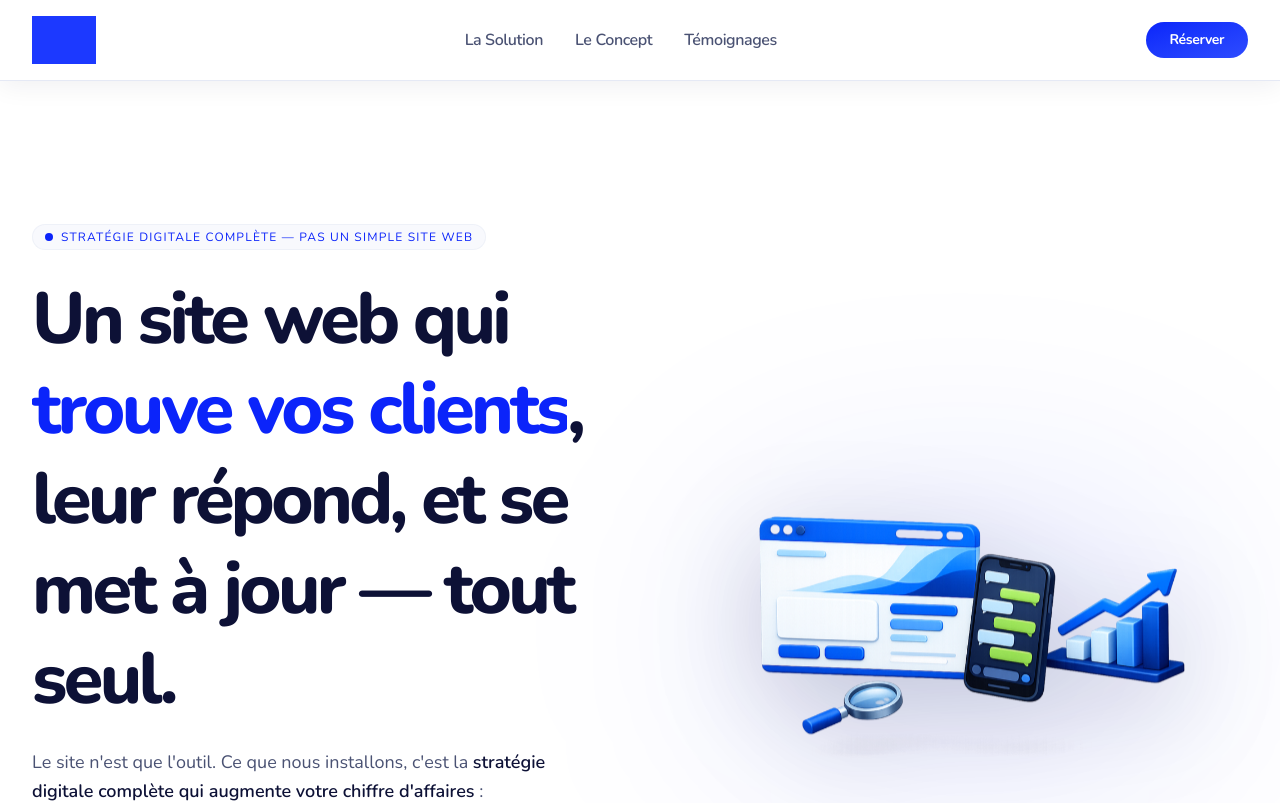
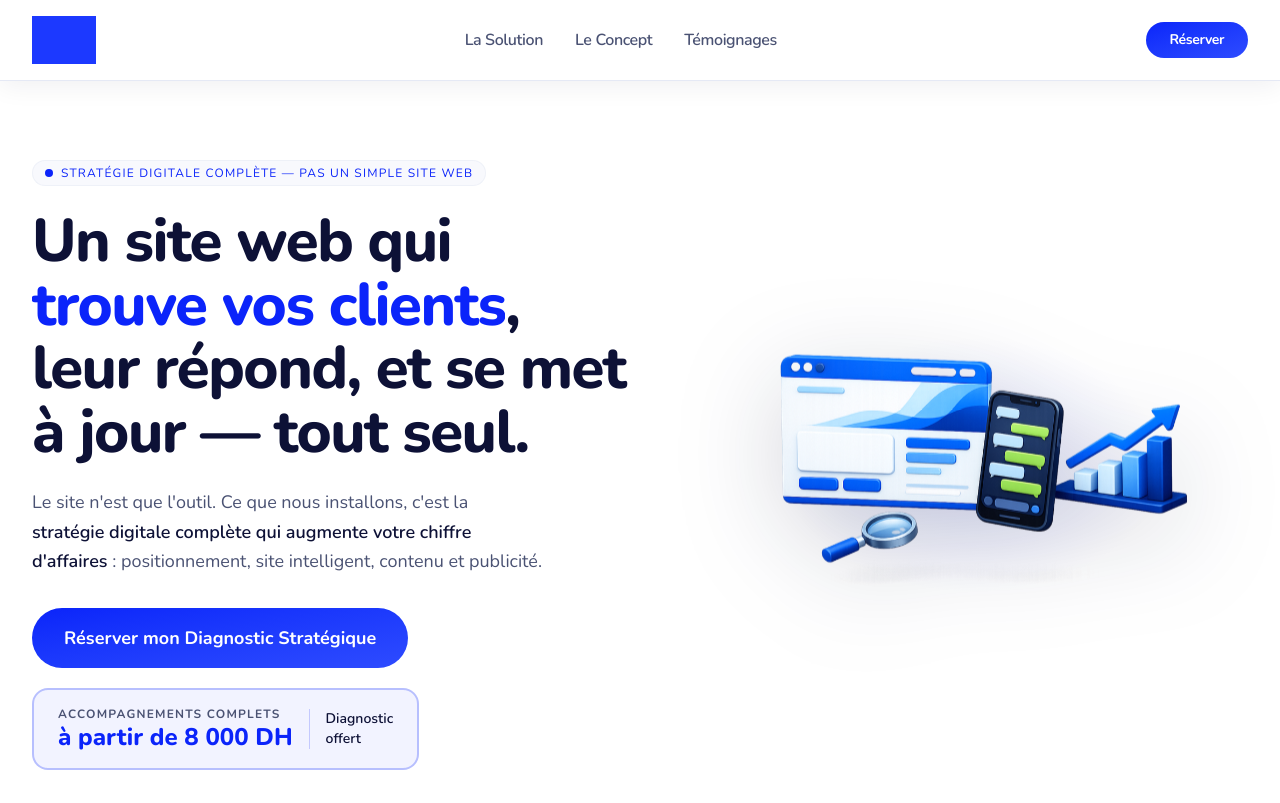
Before and after one commit to innoftmarketing/nova-ai, a Next.js app: page / in a window 1280 px wide. Shown: the top 803 px of the page. Built offline with nearby package versions, Linux system fonts and the light colour scheme; grey boxes are pictures that could not be loaded.

Commit message:
Hero spacing: balanced grid, tighter rhythm, above-the-fold complete
Co-Authored-By: Claude Fable 5 <noreply@anthropic.com>

```diff
--- a/src/app/page.tsx
+++ b/src/app/page.tsx
@@ -933,8 +933,8 @@ export default function Home() {
 
       <main className="pt-24">
         {/* ── Section 1: Hero ── */}
-        <section className="relative overflow-hidden px-8 py-20 lg:py-32 max-w-7xl mx-auto">
-          <div className="grid lg:grid-cols-2 gap-16 items-center">
+        <section className="relative overflow-hidden px-8 pt-12 pb-16 lg:pt-16 lg:pb-24 max-w-7xl mx-auto">
+          <div className="grid lg:grid-cols-[1.05fr_0.95fr] gap-10 lg:gap-14 items-center">
             <div className="z-10">
               <div className="inline-flex items-center gap-2 px-3 py-1 rounded-full bg-secondary-container/30 border border-outline-variant/20 mb-6">
                 <span className="w-2 h-2 rounded-full bg-primary-container" />
@@ -942,19 +942,19 @@ export default function Home() {
                   Stratégie digitale complète — pas un simple site web
                 </span>
               </div>
-              <h1 className="font-headline text-5xl lg:text-7xl font-extrabold leading-tight mb-6 tracking-tighter text-on-surface">
+              <h1 className="font-headline text-[2.6rem] leading-[1.08] lg:text-6xl font-extrabold lg:leading-[1.06] mb-6 tracking-tight text-on-surface [text-wrap:balance]">
                 Un site web qui{" "}
                 <span className="bg-gradient-to-r from-primary-container to-primary bg-clip-text text-transparent">
                   trouve vos clients
                 </span>
                 , leur répond, et se met à jour — tout seul.
               </h1>
-              <p className="text-lg text-on-surface-variant leading-relaxed max-w-xl mb-2">
+              <p className="text-lg text-on-surface-variant leading-relaxed max-w-lg">
                 Le site n&apos;est que l&apos;outil. Ce que nous installons, c&apos;est la{" "}
                 <span className="text-on-surface font-semibold">stratégie digitale complète qui augmente votre chiffre d&apos;affaires</span>{" "}
                 : positionnement, site intelligent, contenu et publicité.
               </p>
-              <div className="flex flex-col sm:flex-row gap-4 mt-10">
+              <div className="flex flex-col sm:flex-row gap-4 mt-8">
                 <a
                   href="#contact"
                   className="px-8 py-4 bg-gradient-to-br from-[#0b24fa] to-[#2e4bff] text-white rounded-full font-bold text-lg hover:shadow-[0_0_30px_rgba(36,64,255,0.3)] transition-all text-center"
@@ -962,7 +962,7 @@ export default function Home() {
                   Réserver mon Diagnostic Stratégique
                 </a>
               </div>
-              <div className="mt-6 inline-flex items-center gap-4 rounded-2xl border-2 border-[#0b24fa]/25 bg-[#0b24fa]/5 px-6 py-4">
+              <div className="mt-5 inline-flex items-center gap-4 rounded-2xl border-2 border-[#0b24fa]/25 bg-[#0b24fa]/5 px-6 py-4">
                 <div>
                   <p className="text-xs font-bold uppercase tracking-widest text-on-surface-variant">
                     Accompagnements complets
@@ -978,8 +978,8 @@ export default function Home() {
               </div>
             </div>
 
-            <div className="relative flex justify-center items-center">
-              <div className="absolute inset-8 bg-[#0b24fa]/8 blur-[100px] rounded-full" />
+            <div className="relative flex justify-center items-center lg:justify-end">
+              <div className="absolute top-1/2 left-1/2 -translate-x-1/2 -translate-y-1/2 w-[70%] h-[70%] bg-[radial-gradient(closest-side,rgba(11,36,250,0.10),transparent)]" />
               <div className="relative w-full max-w-xl flex items-center justify-center">
                 {/* eslint-disable-next-line @next/next/no-img-element */}
                 <img
```
